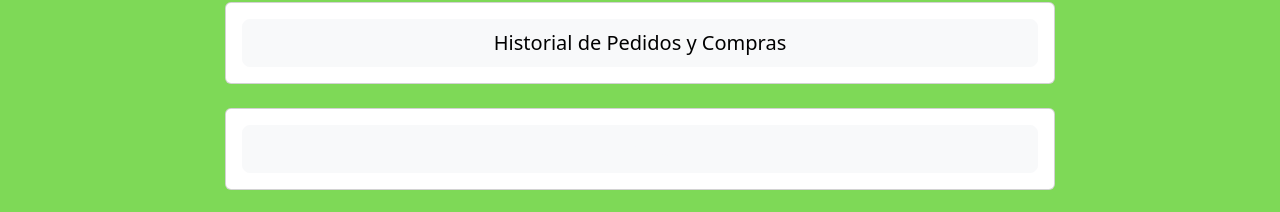
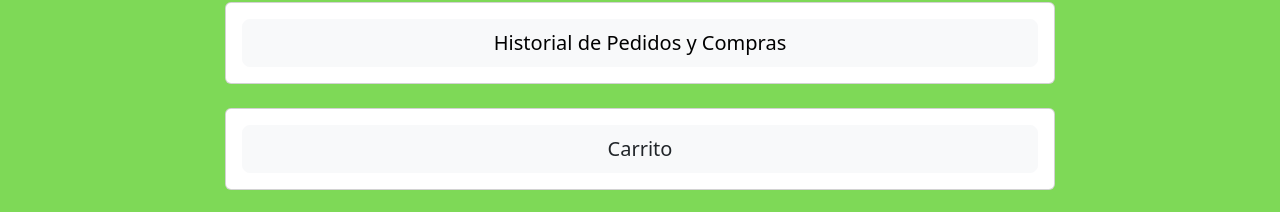
Before and after one commit to JoseQuevedo333/Proyecto_Final_Market_Place, a React (Vite) app in the folder Frontend/Market_Place/: page /profile in a window 1280 px wide. Shown: the part 210-422 px from the top of the page. Built offline with nearby package versions, Linux system fonts and the light colour scheme; sample sign-in values are in the browser's storage.

Commit message:
se arreglo el color del texto de un boton

```diff
--- a/Frontend/Market_Place/src/Pages/Profile.jsx
+++ b/Frontend/Market_Place/src/Pages/Profile.jsx
@@ -53,7 +53,7 @@ function Profile() {
                 to="/Cart"
                 variant="light"
                 size="lg"
-                className="text-light">
+                className="text-dark">
 
                   Carrito
 
```
